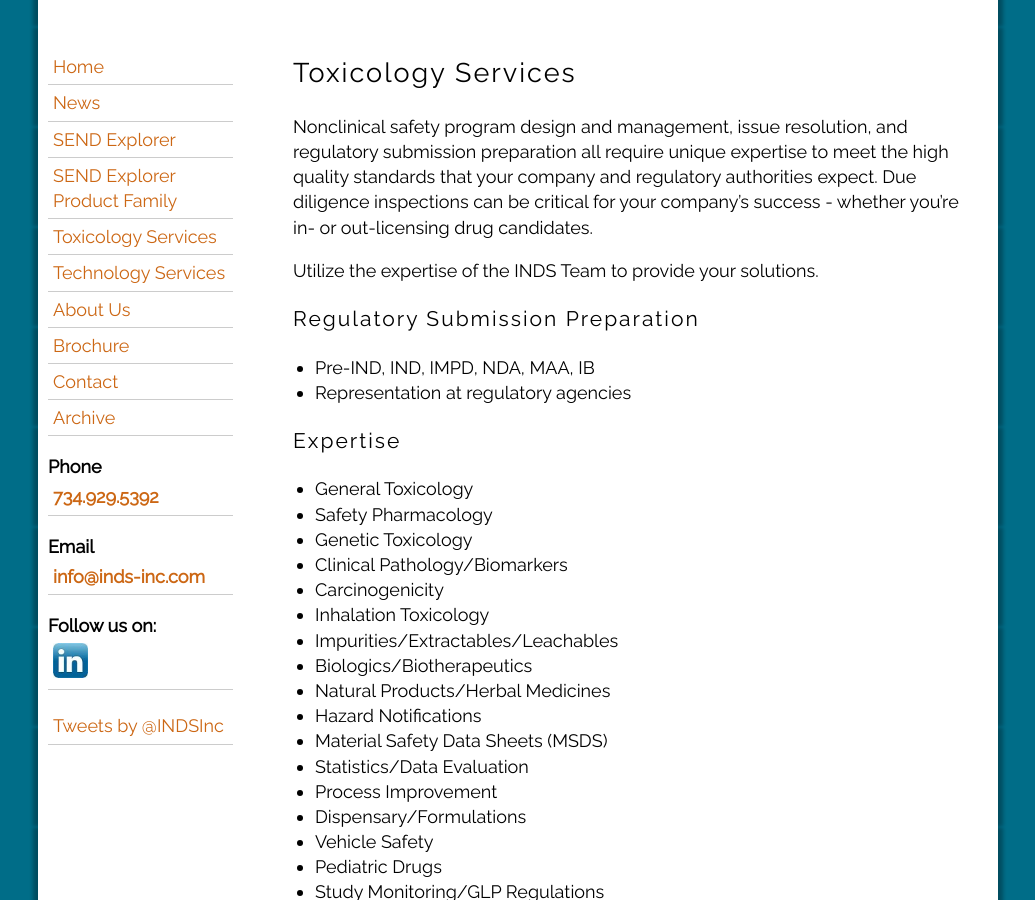
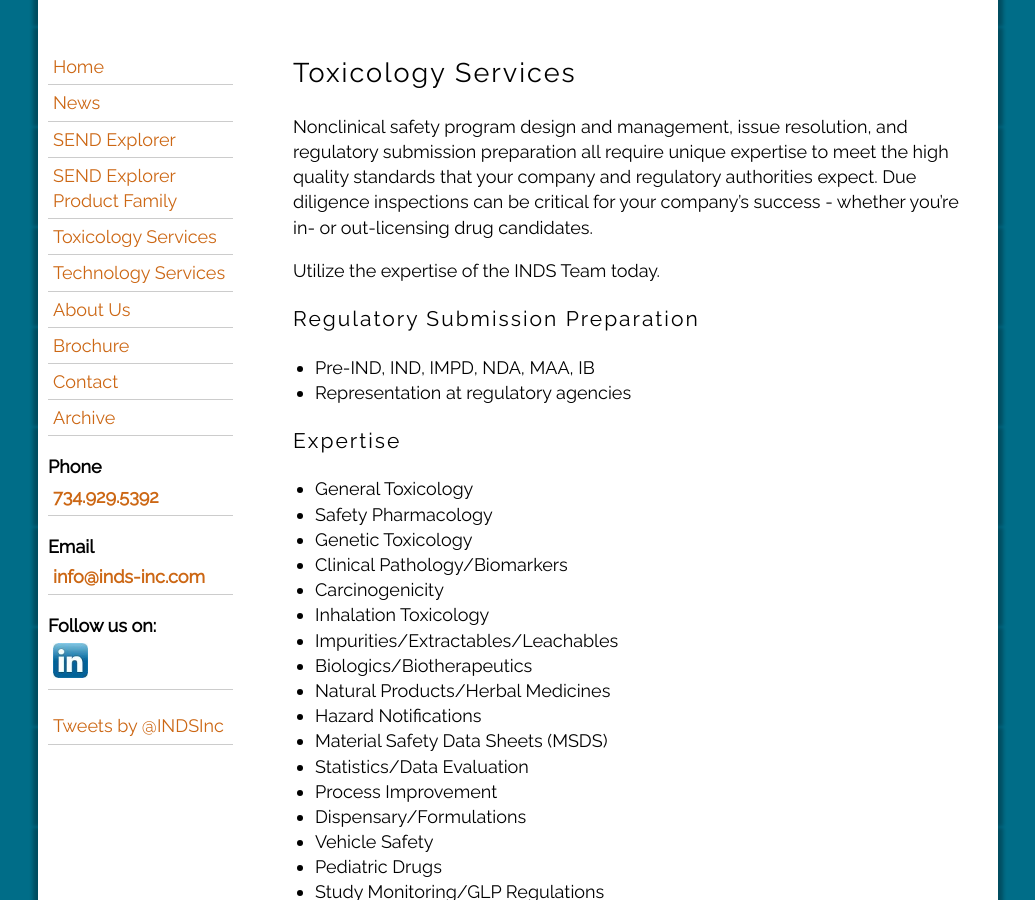
Before and after one commit to inds-inc/inds-inc.github.io, a Jekyll site: the page built from toxicology.md, in a window 1280 px wide and 900 px high, scrolled down 381 px. Shown: the whole window, without its empty margins (122-1157 px from the left). Built offline with Jekyll 4.4.1, drawn with Linux system fonts in a browser that asks for light colours; comment, search, counter and statistics services are not loaded.

Commit message:
Update toxicology.md

```diff
--- a/toxicology.md
+++ b/toxicology.md
@@ -11,7 +11,7 @@ quality standards that your company and regulatory authorities expect. Due
 diligence inspections can be critical for your company's success - whether
 you're in- or out-licensing drug candidates.
 
-Utilize the expertise of the INDS Team to provide your solutions.
+Utilize the expertise of the INDS Team today.
 
 ### Regulatory Submission Preparation
 
```
